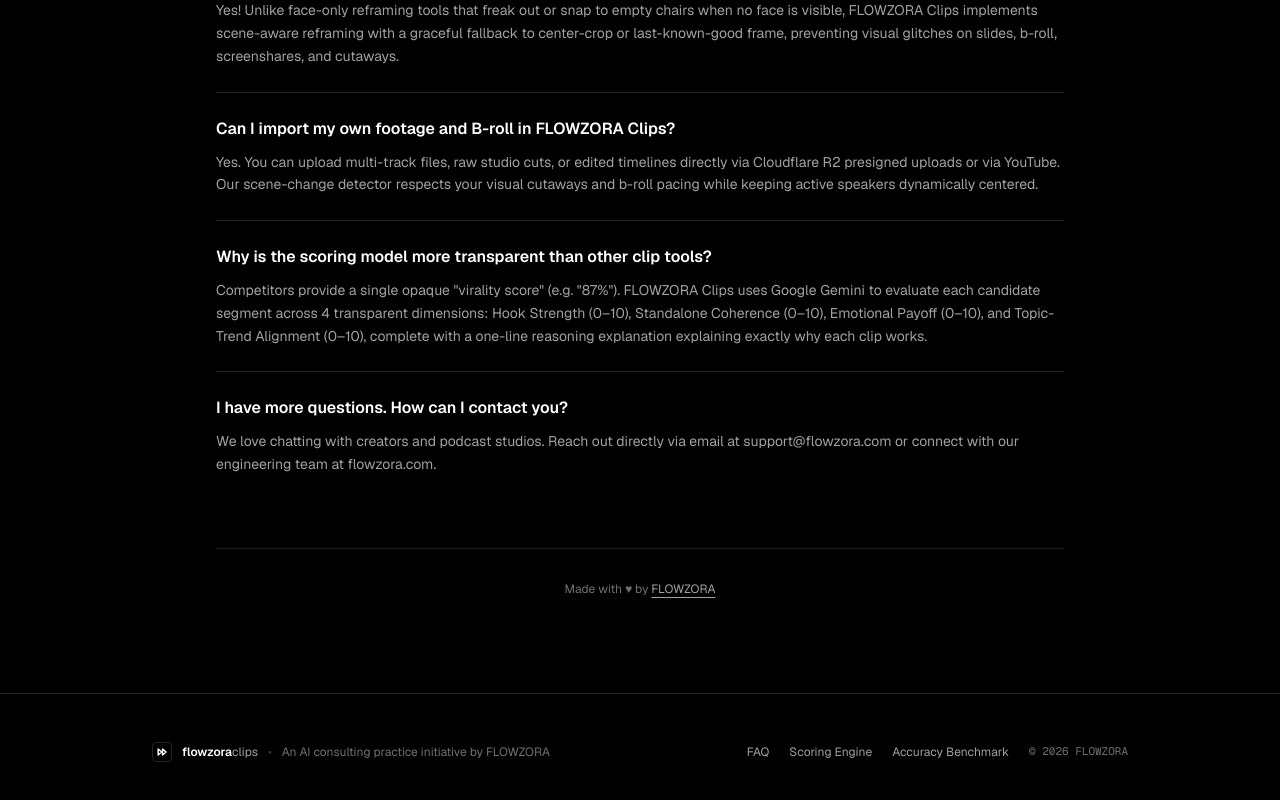
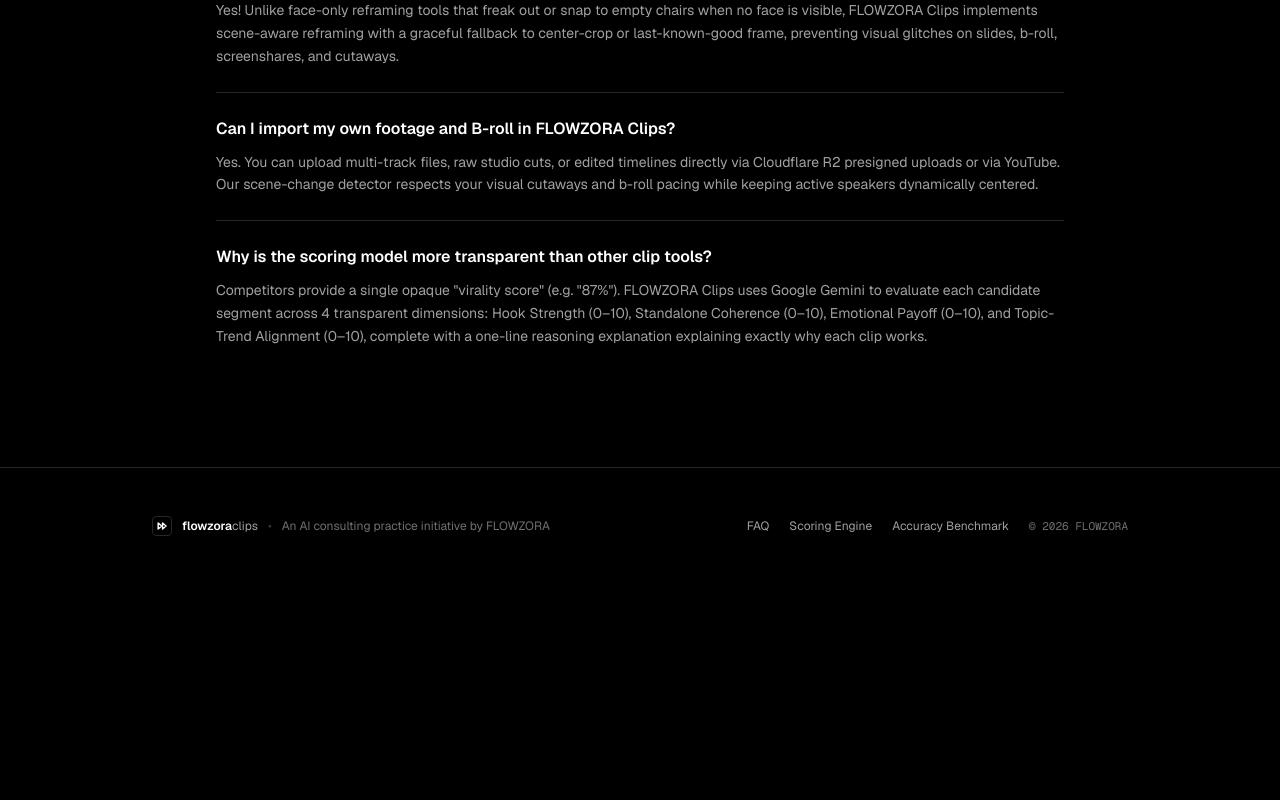
Before and after one commit to FLOWZORA/flowzoraclips, a Next.js app: page / in a window 1280 px wide. Shown: the part 3801-4601 px from the top of the page. After the commit the page ends 4385 px from the top, so only its background shows below. Built offline with nearby package versions, Linux system fonts and the light colour scheme; no server answers; the database is empty.

Commit message:
feat(faq): remove contact question and attribution note

```diff
--- a/src/components/FaqSection.tsx
+++ b/src/components/FaqSection.tsx
@@ -47,11 +47,6 @@
       answer:
         'Competitors provide a single opaque "virality score" (e.g. "87%"). FLOWZORA Clips uses Google Gemini to evaluate each candidate segment across 4 transparent dimensions: Hook Strength (0–10), Standalone Coherence (0–10), Emotional Payoff (0–10), and Topic-Trend Alignment (0–10), complete with a one-line reasoning explanation explaining exactly why each clip works.',
     },
-    {
-      question: 'I have more questions. How can I contact you?',
-      answer:
-        'We love chatting with creators and podcast studios. Reach out directly via email at support@flowzora.com or connect with our engineering team at flowzora.com.',
-    },
   ];
 
   return (
@@ -76,19 +71,6 @@
             </div>
           ))}
         </div>
-
-        {/* Attribution / Maker Note */}
-        <div className="mt-12 pt-8 border-t border-[#1C1C1C] text-center text-xs text-[#707070]">
-          Made with ♥ by{' '}
-          <a
-            href="https://flowzora.com"
-            target="_blank"
-            rel="noopener noreferrer"
-            className="text-[#A1A1A1] hover:text-white transition-colors underline underline-offset-4"
-          >
-            FLOWZORA
-          </a>
-        </div>
       </div>
     </section>
   );
```
